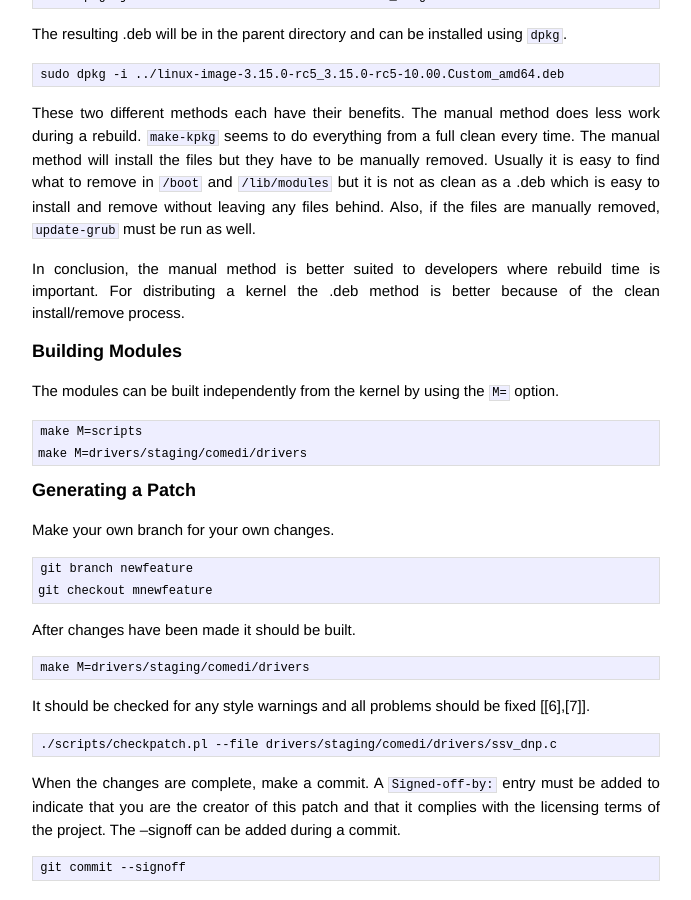
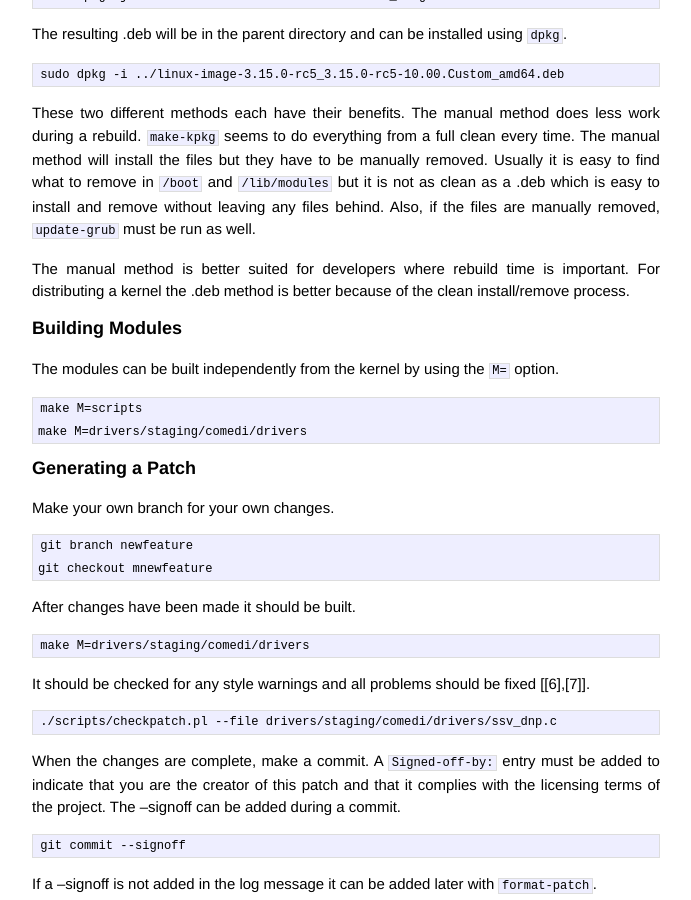
Before and after one commit to jmahler/jmahler.github.io, a Jekyll site: the page built from _posts/2014-04-08-kernel.md, in a window 1280 px wide and 900 px high, scrolled down 1105 px. Shown: the whole window, without its empty margins (294-985 px from the left). Built offline with Jekyll 4.4.1, drawn with Linux system fonts in a browser that asks for light colours; Markdown is read by kramdown in place of the engine named in the settings.

Commit message:
cleanup build kernel concluding paragraph

```diff
--- a/_posts/2014-04-08-kernel.md
+++ b/_posts/2014-04-08-kernel.md
@@ -72,9 +72,9 @@ which is easy to install and remove without leaving any files behind.
 Also, if the files are manually removed, `update-grub` must be run as
 well.
 
-In conclusion, the manual method is better suited to developers where
-rebuild time is important.  For distributing a kernel the .deb method is
-better because of the clean install/remove process.
+The manual method is better suited for developers where rebuild time is
+important.  For distributing a kernel the .deb method is better because
+of the clean install/remove process.
 
 Building Modules
 ----------------
```
